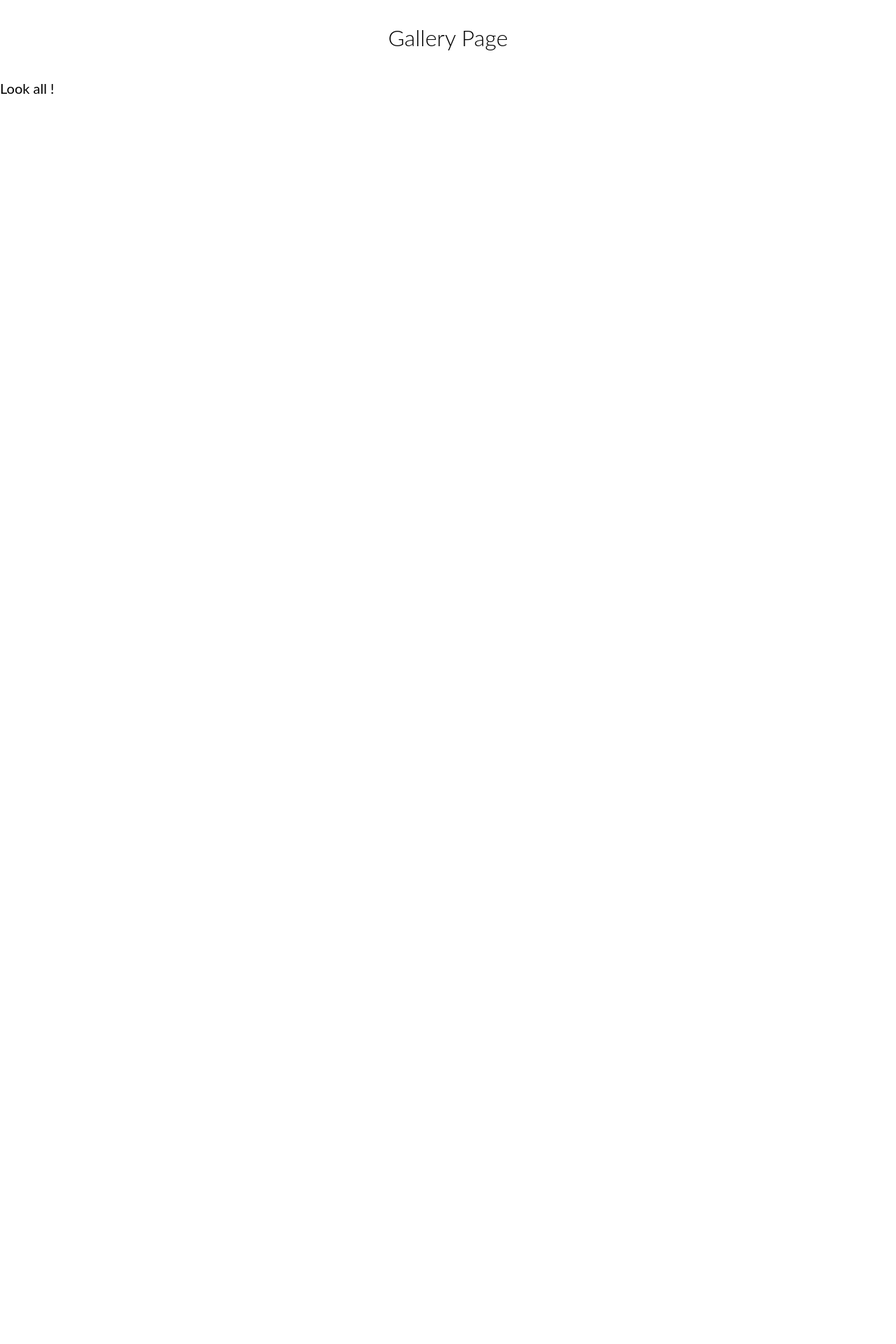
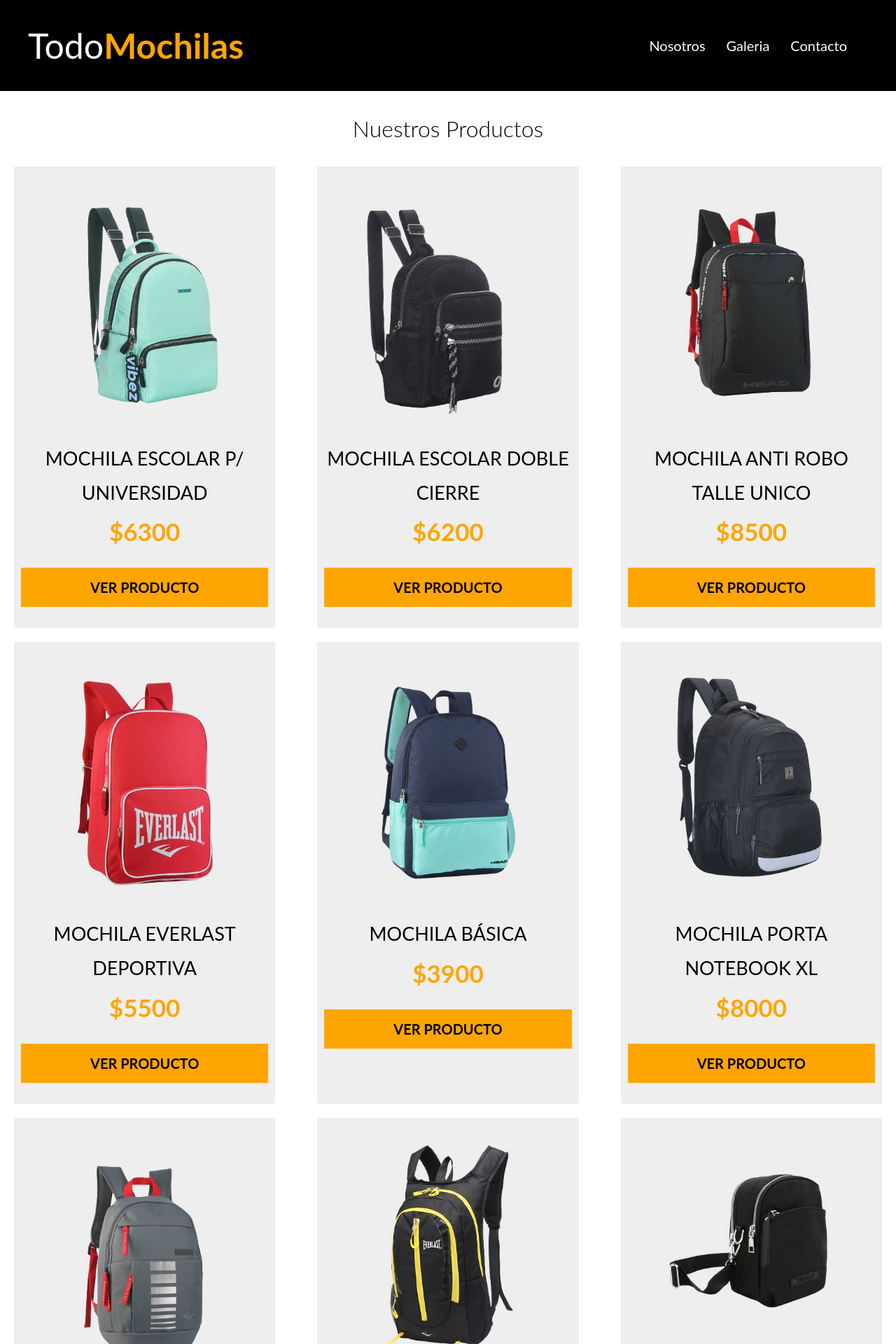
Before and after one commit to Axelcichello/tp2Plataformas, a React (Vite) app: page /gallery in a window 1280 px wide. Shown: the top 1920 px of the page at 70% size. Before the commit the page ends 800 px from the top, so only its background shows below. Built offline with nearby package versions, Linux system fonts and the light colour scheme.

Commit message:
finalizados el About, Contact y Gallery

```diff
--- a/src/components/Footer.jsx
+++ b/src/components/Footer.jsx
@@ -1,22 +1,20 @@
-import React from 'react'
+import React from "react";
+import { Link } from "react-router-dom";
 
 const Footer = () => {
   return (
+    <footer className="footer">
+      <div className="contenedor">
+        <nav className="navegacion">
+          <Link to="/About">Nosotros</Link>
+          <Link to="/Gallery">Galeria</Link>
+          <Link to="/Contact">Contacto</Link>
+        </nav>
+      </div>
 
-    <footer className="footer">
-        <div className="contenedor">
-            <nav className="navegacion">
-                <a href="empresa.html">Nosotros</a>
-                <a href="galeria.html">Galeria</a>
-                <a href="contacto.html">Contacto</a>
-                <a href="cursos.html">Cursos</a>
-            </nav>
-        </div>
-
-        <p>Todos los derechos reservados 2023</p>
+      <p>Todos los derechos reservados 2024</p>
     </footer>
-
   );
 };
 
-export default Footer
+export default Footer;
--- a/src/components/Header.jsx
+++ b/src/components/Header.jsx
@@ -1,18 +1,20 @@
+import { Link } from "react-router-dom";
+
 const Header = () => {
 
     return (
 
         <header>
         <div className="contenedor">
-            <a href="index.html">
+            <Link to="/">
                 <p>Todo<span className="span-header">Mochilas</span></p>
-            </a>
+            </Link>
 
 
             <nav className="navegacion">
-                <a href="#">Nosotros</a>
-                <a href="#">Galeria</a>
-                <a href="#">Contacto</a>
+                <Link to="/About">Nosotros</Link>
+                <Link to="/Gallery">Galeria</Link>
+                <Link to="/Contact">Contacto</Link>
             </nav>
         </div>
     </header>
--- a/src/pages/Contact.jsx
+++ b/src/pages/Contact.jsx
@@ -1,10 +1,77 @@
-import React from 'react';
+import React from "react";
+import Header from "../components/Header";
+import Footer from "../components/Footer";
 
 const Contact = () => {
   return (
     <div>
-      <h1>Contact Page</h1>
-      <p>Feel free to reach out to us!</p>
+      <Header />
+      <main className="contenedor">
+        <h2 className="subtitulo">Contacto</h2>
+
+        <form method="POST" action="#" className="formulario">
+          <fieldset>
+            <legend>Información de contacto</legend>
+
+            <label htmlFor="nombre">Nombre</label>
+            <input type="text" id="nombre" placeholder="Ingrese su nombre" />
+
+            <label htmlFor="apellido">Apellido</label>
+            <input
+              type="text"
+              id="apellido"
+              placeholder="Ingrese su apellido"
+            />
+
+            <label htmlFor="telefono">Teléfono</label>
+            <input
+              type="number"
+              id="telefono"
+              placeholder="Número de contacto"
+            />
+
+            <label htmlFor="email">Email</label>
+            <input
+              type="email"
+              id="email"
+              placeholder="Correo electrónico de contacto"
+            />
+
+            <label htmlFor="mensaje">Mensaje</label>
+            <textarea id="mensaje"></textarea>
+          </fieldset>
+
+          <fieldset className="sublimado">
+            <legend>Sublimados</legend>
+
+            <label htmlFor="mochila">Talle de mochila</label>
+            <select name="mochila" id="mochila">
+              <option value="S">Talle S</option>
+              <option value="M">Talle M</option>
+              <option value="L">Talle L</option>
+              <option value="XL">Talle XL</option>
+            </select>
+
+            <label htmlFor="foto">Foto</label>
+            <p>Cargue el archivo para sublimado</p>
+            <input type="file" name="foto" id="foto" />
+
+            <p>En caso de que la imagen enviada no se pueda cargar</p>
+
+            <div className="similitud">
+              <label htmlFor="igual">Adaptarla</label>
+              <input type="radio" name="similitud" value="adaptar" id="igual" />
+
+              <label htmlFor="buscar">Buscar otra</label>
+              <input type="radio" name="similitud" value="buscar" id="buscar" />
+            </div>
+          </fieldset>
+
+          <input type="submit" className="boton-amarillo" value="ENVIAR" />
+        </form>
+      </main>
+
+      <Footer />
     </div>
   );
 };
--- a/src/pages/Gallery.jsx
+++ b/src/pages/Gallery.jsx
@@ -1,10 +1,98 @@
-import React from 'react';
+import React from "react";
+import Header from "../components/Header";
+import Footer from "../components/Footer";
 
 const Gallery = () => {
+  const productos = [
+    {
+      id: 1,
+      nombre: "Mochila Escolar P/ Universidad",
+      precio: "$6300",
+      imagen: "src/assets/images/mochila1.jpg",
+      enlace: "producto.html",
+    },
+    {
+      id: 2,
+      nombre: "Mochila Escolar Doble Cierre",
+      precio: "$6200",
+      imagen: "src/assets/images/mochila2.jpg",
+      enlace: "producto.html",
+    },
+    {
+      id: 3,
+      nombre: "Mochila Anti Robo Talle Unico",
+      precio: "$8500",
+      imagen: "src/assets/images/mochila3.jpg",
+      enlace: "producto.html",
+    },
+    {
+      id: 4,
+      nombre: "Mochila Everlast Deportiva",
+      precio: "$5500",
+      imagen: "src/assets/images/mochila4.jpg",
+      enlace: "producto.html",
+    },
+    {
+      id: 5,
+      nombre: "Mochila Básica",
+      precio: "$3900",
+      imagen: "src/assets/images/mochila5.jpg",
+      enlace: "producto.html",
+    },
+    {
+      id: 6,
+      nombre: "Mochila Porta Notebook XL",
+      precio: "$8000",
+      imagen: "src/assets/images/mochila6.jpg",
+      enlace: "producto.html",
+    },
+    {
+      id: 7,
+      nombre: "Mochila Porta Notebook S",
+      precio: "$7100",
+      imagen: "src/assets/images/mochila7.jpg",
+      enlace: "producto.html",
+    },
+    {
+      id: 8,
+      nombre: "Mochila Running",
+      precio: "$4100",
+      imagen: "src/assets/images/mochila8.jpg",
+      enlace: "producto.html",
+    },
+    {
+      id: 9,
+      nombre: "Morral",
+      precio: "$3000",
+      imagen: "src/assets/images/mochila9.jpg",
+      enlace: "producto.html",
+    },
+  ];
+
   return (
     <div>
-      <h1>Gallery Page</h1>
-      <p>Look all !</p>
+      <Header />
+
+      <main className="contenido">
+        <h1>Nuestros Productos</h1>
+
+        <div className="galeria">
+          {productos.map((producto) => (
+            <div className="producto" key={producto.id}>
+              <img src={producto.imagen} alt={producto.nombre} />
+              <div className="info-producto">
+                <p className="producto-nombre">{producto.nombre}</p>
+                <p className="producto-precio">{producto.precio}</p>
+                <a href={producto.enlace}>
+                  <p className="boton-amarillo">Ver Producto</p>
+                </a>
+              </div>
+            </div>
+          ))}
+        </div>
+      </main>
+
+      <Footer />
     </div>
   );
 };
```
